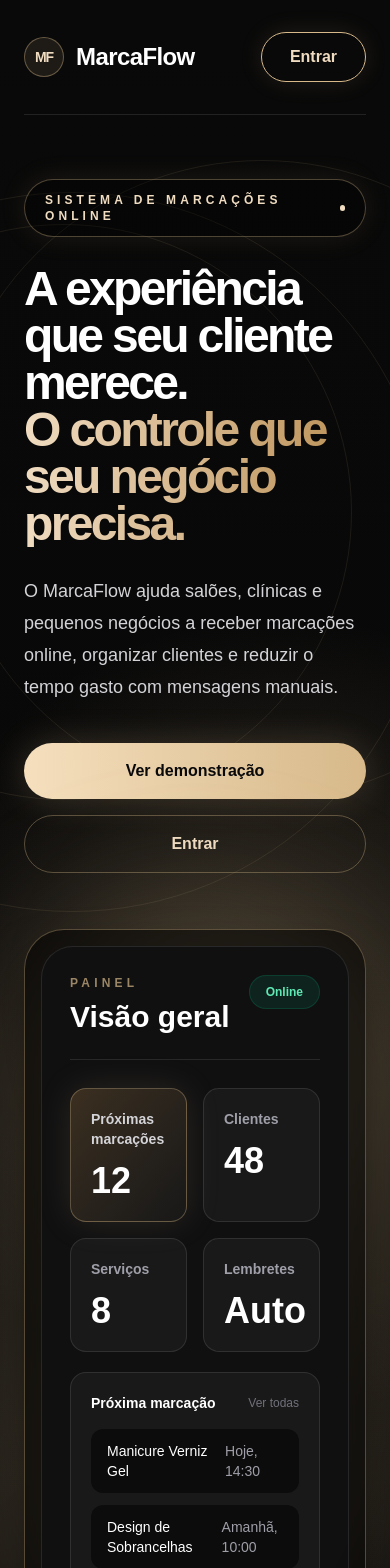
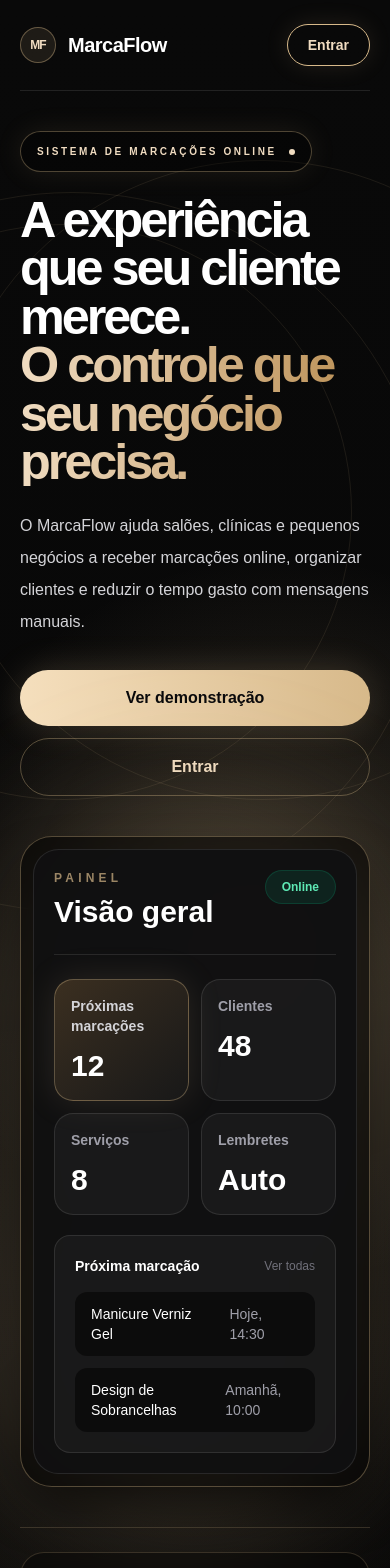
Before and after one commit to afoliveira111/agenda-saas, a Next.js app: page / in a window 390 px wide. Shown: the top 1568 px of the page. Built offline with nearby package versions, Linux system fonts and the light colour scheme.

Commit message:
improve mobile booking page layout

```diff
--- a/src/app/page.tsx
+++ b/src/app/page.tsx
@@ -49,11 +49,11 @@ const steps = [
 function BrandMark() {
   return (
     <div className="flex items-center gap-3">
-      <div className="flex size-10 items-center justify-center rounded-full border border-[#d7b98a]/40 bg-[#d7b98a]/10 text-sm font-black tracking-[-0.08em] text-[#f0dcc1]">
+      <div className="flex size-9 items-center justify-center rounded-full border border-[#d7b98a]/40 bg-[#d7b98a]/10 text-xs font-black tracking-[-0.08em] text-[#f0dcc1] sm:size-10 sm:text-sm">
         MF
       </div>
 
-      <span className="text-2xl font-black tracking-tight text-white">
+      <span className="text-xl font-black tracking-tight text-white sm:text-2xl">
         MarcaFlow
       </span>
     </div>
@@ -65,8 +65,8 @@ function DashboardPreview() {
     <div className="relative">
       <div className="absolute -inset-10 rounded-full bg-[#d7b98a]/20 blur-3xl" />
 
-      <div className="relative rounded-[2.5rem] border border-[#d7b98a]/35 bg-black/55 p-4 shadow-2xl shadow-black/70 backdrop-blur">
-        <div className="rounded-[2rem] border border-white/10 bg-[#101011]/95 p-7">
+      <div className="relative rounded-[2rem] border border-[#d7b98a]/35 bg-black/55 p-3 shadow-2xl shadow-black/70 backdrop-blur sm:rounded-[2.5rem] sm:p-4">
+        <div className="rounded-[1.6rem] border border-white/10 bg-[#101011]/95 p-5 sm:rounded-[2rem] sm:p-7">
           <div className="flex items-start justify-between border-b border-white/10 pb-6">
             <div>
               <p className="text-xs font-bold uppercase tracking-[0.35em] text-[#d7b98a]/70">
@@ -83,31 +83,31 @@ function DashboardPreview() {
             </span>
           </div>
 
-          <div className="mt-7 grid grid-cols-2 gap-4">
-            <div className="rounded-2xl border border-[#d7b98a]/35 bg-gradient-to-br from-[#3b2f20] to-[#181818] p-5 shadow-[0_0_35px_rgba(215,185,138,0.13)]">
+          <div className="mt-6 grid grid-cols-2 gap-3 sm:mt-7 sm:gap-4">
+            <div className="rounded-[1.2rem] border border-[#d7b98a]/35 bg-gradient-to-br from-[#3b2f20] to-[#181818] p-4 shadow-[0_0_35px_rgba(215,185,138,0.13)] sm:rounded-2xl sm:p-5">
               <p className="text-sm font-semibold text-zinc-300">
                 Próximas marcações
               </p>
 
-              <strong className="mt-3 block text-4xl text-white">12</strong>
+              <strong className="mt-3 block text-3xl text-white sm:text-4xl">12</strong>
             </div>
 
-            <div className="rounded-2xl border border-white/10 bg-white/[0.04] p-5">
+            <div className="rounded-[1.2rem] border border-white/10 bg-white/[0.04] p-4 sm:rounded-2xl sm:p-5">
               <p className="text-sm font-semibold text-zinc-400">Clientes</p>
 
-              <strong className="mt-3 block text-4xl text-white">48</strong>
+              <strong className="mt-3 block text-3xl text-white sm:text-4xl">48</strong>
             </div>
 
-            <div className="rounded-2xl border border-white/10 bg-white/[0.04] p-5">
+            <div className="rounded-[1.2rem] border border-white/10 bg-white/[0.04] p-4 sm:rounded-2xl sm:p-5">
               <p className="text-sm font-semibold text-zinc-400">Serviços</p>
 
-              <strong className="mt-3 block text-4xl text-white">8</strong>
+              <strong className="mt-3 block text-3xl text-white sm:text-4xl">8</strong>
             </div>
 
-            <div className="rounded-2xl border border-white/10 bg-white/[0.04] p-5">
+            <div className="rounded-[1.2rem] border border-white/10 bg-white/[0.04] p-4 sm:rounded-2xl sm:p-5">
               <p className="text-sm font-semibold text-zinc-400">Lembretes</p>
 
-              <strong className="mt-3 block text-4xl text-white">Auto</strong>
+              <strong className="mt-3 block text-3xl text-white sm:text-4xl">Auto</strong>
             </div>
           </div>
 
@@ -150,7 +150,7 @@ function FeatureCard({
   description: string
 }) {
   return (
-    <div className="group rounded-[1.7rem] border border-[#d7b98a]/20 bg-black/30 p-6 backdrop-blur transition hover:border-[#d7b98a]/50 hover:bg-[#d7b98a]/[0.04]">
+    <div className="group rounded-[1.5rem] border border-[#d7b98a]/20 bg-black/30 p-5 backdrop-blur transition hover:border-[#d7b98a]/50 hover:bg-[#d7b98a]/[0.04] sm:rounded-[1.7rem] sm:p-6">
       <div className="flex items-start justify-between gap-5">
         <div>
           <p className="text-xs font-bold uppercase tracking-[0.28em] text-[#d7b98a]/70">
@@ -182,8 +182,8 @@ export default function Home() {
         <div className="absolute left-[-14rem] top-56 h-[36rem] w-[36rem] rounded-full border border-[#d7b98a]/10" />
         <div className="absolute right-[-12rem] top-40 h-[40rem] w-[40rem] rounded-full border border-[#d7b98a]/10" />
 
-        <div className="relative mx-auto flex min-h-screen max-w-7xl flex-col px-6 py-8">
-          <header className="flex items-center justify-between border-b border-white/10 pb-8">
+        <div className="relative mx-auto flex min-h-screen max-w-7xl flex-col px-5 py-6 sm:px-6 sm:py-8">
+          <header className="flex items-center justify-between border-b border-white/10 pb-6 sm:pb-8">
             <Link href="/" aria-label="MarcaFlow">
               <BrandMark />
             </Link>
@@ -204,42 +204,42 @@ export default function Home() {
 
             <Link
               href="/login"
-              className="rounded-full border border-[#d7b98a] px-7 py-3 text-base font-black text-[#f0dcc1] shadow-[0_0_25px_rgba(215,185,138,0.12)] transition hover:bg-[#f0dcc1] hover:text-zinc-950"
+              className="rounded-full border border-[#d7b98a] px-5 py-2.5 text-sm font-black text-[#f0dcc1] shadow-[0_0_25px_rgba(215,185,138,0.12)] transition hover:bg-[#f0dcc1] hover:text-zinc-950 sm:px-7 sm:py-3 sm:text-base"
             >
               Entrar
             </Link>
           </header>
 
-          <div className="grid flex-1 items-center gap-14 py-16 lg:grid-cols-[0.9fr_1.1fr]">
+          <div className="grid flex-1 items-center gap-10 py-10 sm:py-14 lg:grid-cols-[0.9fr_1.1fr] lg:py-16">
             <div>
-              <div className="inline-flex items-center gap-3 rounded-full border border-[#d7b98a]/35 bg-black/30 px-5 py-3 text-xs font-bold uppercase tracking-[0.34em] text-[#f0dcc1] shadow-[0_0_28px_rgba(215,185,138,0.10)]">
+              <div className="inline-flex items-center gap-3 rounded-full border border-[#d7b98a]/35 bg-black/30 px-4 py-3 text-[10px] font-bold uppercase tracking-[0.26em] text-[#f0dcc1] shadow-[0_0_28px_rgba(215,185,138,0.10)] sm:px-5 sm:text-xs sm:tracking-[0.34em]">
                 Sistema de marcações online
                 <span className="size-1.5 rounded-full bg-[#f0dcc1]" />
               </div>
 
-              <h1 className="mt-7 max-w-4xl text-5xl font-black leading-[0.98] tracking-[-0.055em] text-white sm:text-6xl lg:text-7xl">
+              <h1 className="mt-6 max-w-4xl text-[3.15rem] font-black leading-[0.96] tracking-[-0.06em] text-white sm:mt-7 sm:text-6xl lg:text-7xl">
                 A experiência que seu cliente merece.
                 <span className="block bg-gradient-to-r from-[#f0dcc1] to-[#b98e52] bg-clip-text text-transparent">
                   O controle que seu negócio precisa.
                 </span>
               </h1>
 
-              <p className="mt-7 max-w-2xl text-lg leading-8 text-zinc-300">
+              <p className="mt-6 max-w-2xl text-base leading-8 text-zinc-300 sm:mt-7 sm:text-lg">
                 O MarcaFlow ajuda salões, clínicas e pequenos negócios a receber marcações online,
                 organizar clientes e reduzir o tempo gasto com mensagens manuais.
               </p>
 
-              <div className="mt-10 flex flex-col gap-4 sm:flex-row sm:items-center">
+              <div className="mt-8 flex flex-col gap-3 sm:mt-10 sm:flex-row sm:items-center sm:gap-4">
                 <Link
                   href={`/book/${demoSlug}`}
-                  className="rounded-full bg-gradient-to-r from-[#f5dfbd] to-[#d7b98a] px-8 py-4 text-center font-black text-zinc-950 shadow-[0_0_35px_rgba(215,185,138,0.20)] transition hover:scale-[1.01]"
+                  className="rounded-full bg-gradient-to-r from-[#f5dfbd] to-[#d7b98a] px-7 py-4 text-center font-black text-zinc-950 shadow-[0_0_35px_rgba(215,185,138,0.20)] transition hover:scale-[1.01] sm:px-8"
                 >
                   Ver demonstração
                 </Link>
 
                 <Link
                   href="/login"
-                  className="rounded-full border border-[#d7b98a]/35 px-8 py-4 text-center font-black text-[#f0dcc1] transition hover:border-[#d7b98a] hover:bg-[#d7b98a]/10"
+                  className="rounded-full border border-[#d7b98a]/35 px-7 py-4 text-center font-black text-[#f0dcc1] transition hover:border-[#d7b98a] hover:bg-[#d7b98a]/10 sm:px-8"
                 >
                   Entrar
                 </Link>
@@ -249,7 +249,7 @@ export default function Home() {
             <DashboardPreview />
           </div>
 
-          <div className="grid gap-4 border-t border-[#d7b98a]/20 pt-7 md:grid-cols-4">
+          <div className="grid gap-3 border-t border-[#d7b98a]/20 pt-6 sm:gap-4 sm:pt-7 md:grid-cols-4">
             {features.map((feature, index) => (
               <FeatureCard
                 key={feature.title}
```
Also changed, not shown: src/app/book/[slug]/page.tsx (+49 -51 lines).
